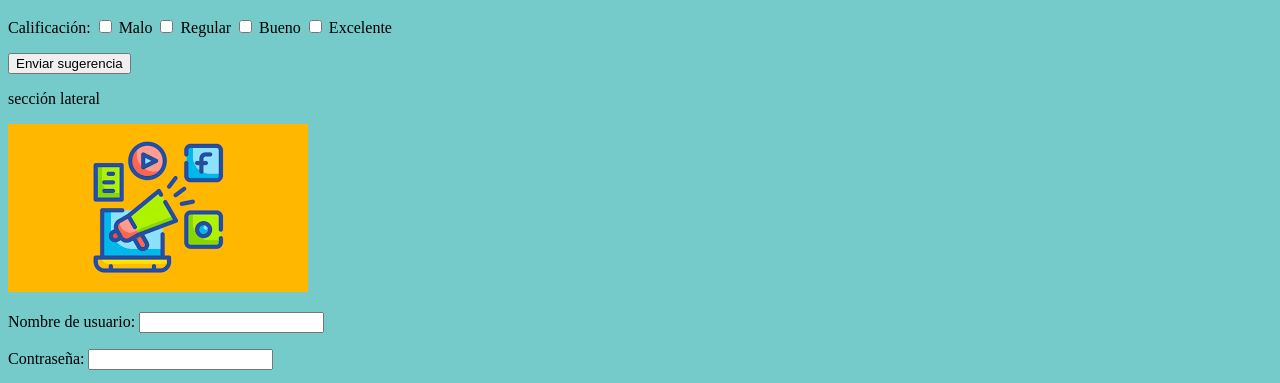
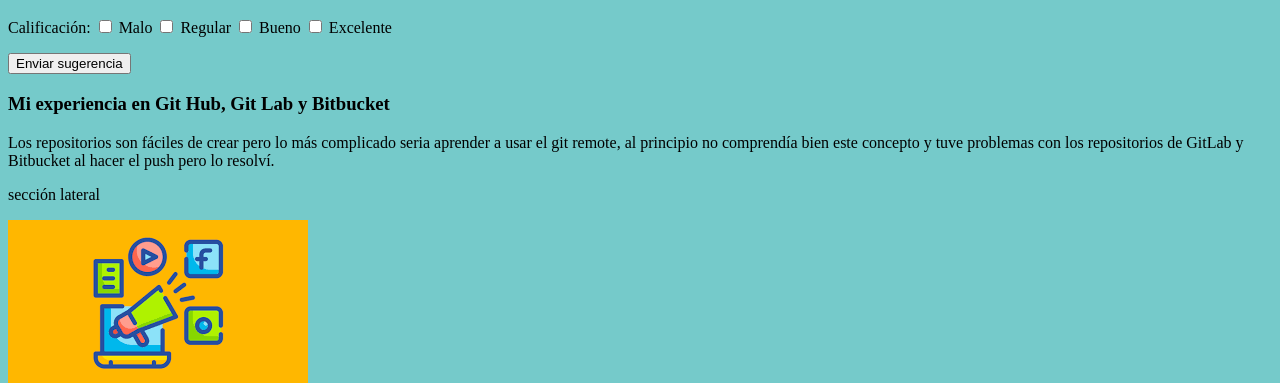
Before and after one commit to RicardoPaltin/MiPrimeraPaginaWeb, a plain HTML site: page Index.html in a window 1280 px wide. Shown: the part 2003-2386 px from the top of the page. Drawn offline with Linux system fonts and the light colour scheme.

Commit message:
tercer comit

```diff
--- a/Index.html
+++ b/Index.html
@@ -131,6 +131,13 @@
 
             </form>
 
+            <h1>Mi experiencia en Git Hub, Git Lab y Bitbucket</h1>
+            <p>Los repositorios son fáciles de crear pero lo más complicado
+                seria aprender a usar el git remote, al principio no comprendía
+                bien este concepto y tuve problemas con los repositorios de GitLab
+                y Bitbucket al hacer el push pero lo resolví.
+            </p>
+
         </section>
         <aside>
             <p>sección lateral</p>
```
